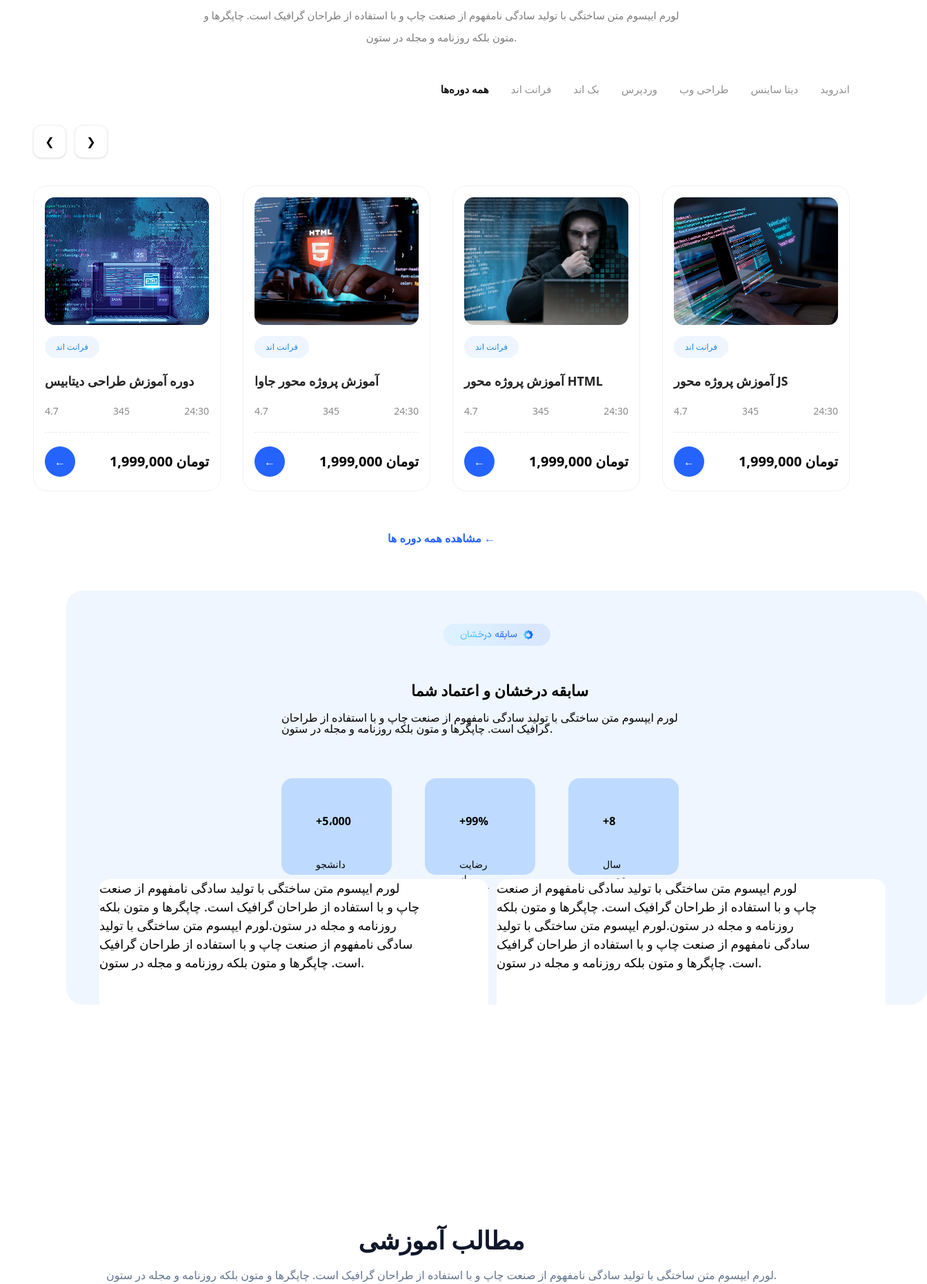
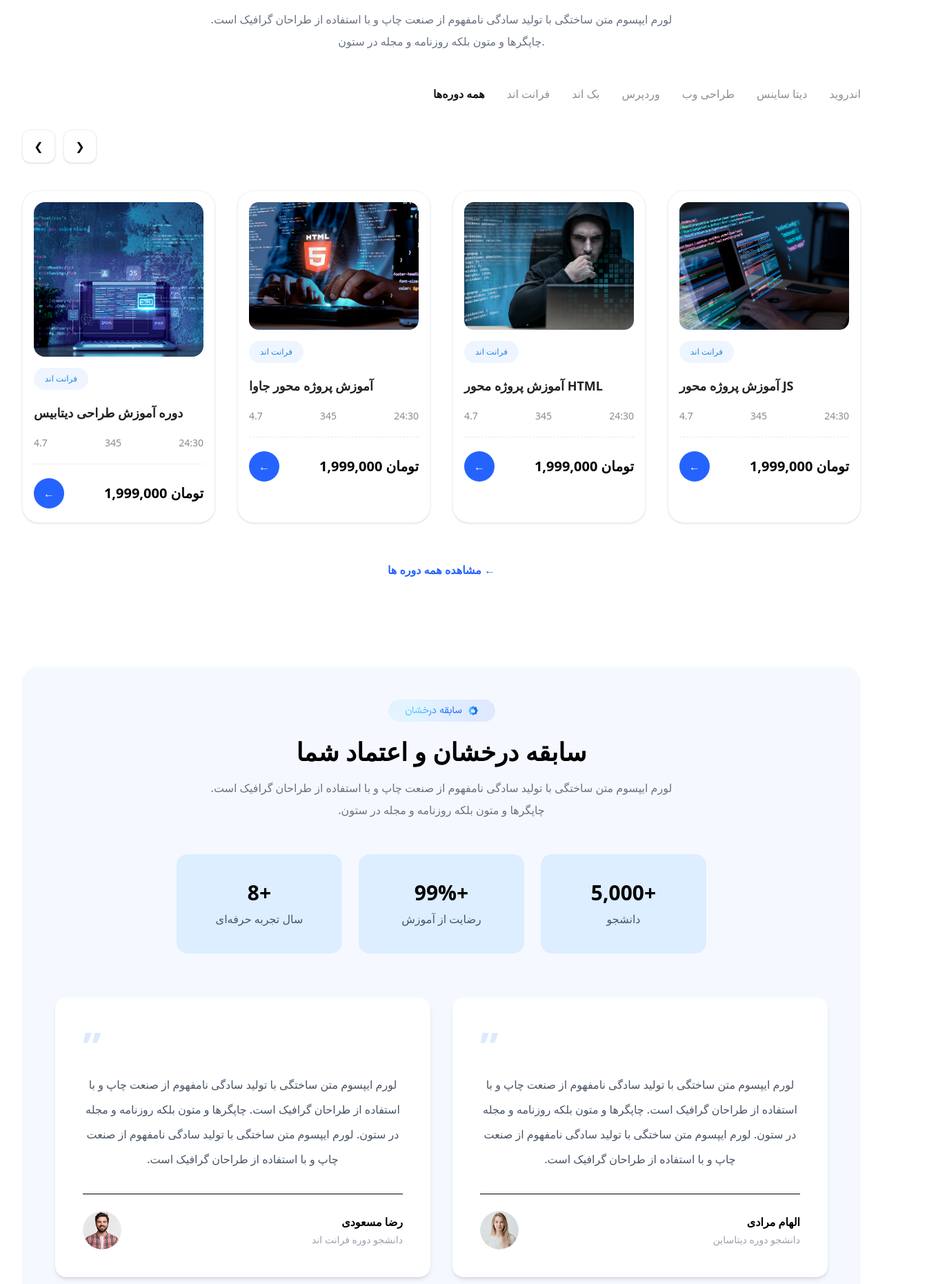
Before and after one commit to yaldaaln/test-project, a website: page src/index.html in a window 1280 px wide. Shown: the part 2583-4444 px from the top of the page at 69% size, 1344 px wide, since content can reach past the window. Drawn offline with Linux system fonts and the light colour scheme.

Commit message:
respansive fixes

```diff
--- a/src/index.html
+++ b/src/index.html
@@ -23,7 +23,7 @@
                     <img class="w-6 h-6" src="photo/shopping-cart.png " alt=" ">
 
                 </div>
-                <div class="shrink-0 ">
+                <div class="shrink-[0] ">
                     <img src="photo/Buttons.png " alt=" ">
 
                 </div>
@@ -424,21 +424,21 @@
 
 
 
-    <section class="max-w-[1248px] mx-auto py-16 px-8 bg-white ">
+    <section class="max-w-7xl mx-auto py-16 px-4 md:px-6 lg:px-8 bg-white">
         <div class="flex justify-center ">
             <span class="flex items-center gap-2 bg-[#eef5ff] text-[#1e88e5] text-sm px-5 py-2 rounded-full ">
        دوره‌های آموزشی
     </span>
         </div>
-        <h2 class="text-[42px] font-extrabold text-center text-[#222] mt-8 leading-none ">
+        <h2 class="text-3xl md:text-5xl font-extrabold text-center mt-8">
             دوره‌های لرن آکادمی
         </h2>
 
-        <p class="max-w-[700px] mx-auto text-center text-[#7c7c7c] text-[15px] leading-8 mt-5 ">
+        <p class="max-w-2xl mx-auto text-center text-gray-500 text-sm md:text-base leading-8 mt-5">
             لورم ایپسوم متن ساختگی با تولید سادگی نامفهوم از صنعت چاپ و با استفاده از طراحان گرافیک است. چاپگرها و متون بلکه روزنامه و مجله در ستون.
         </p>
 
-        <div class="flex justify-end gap-8 mt-12 text-[15px] ">
+        <div class="flex flex-wrap justify-center lg:justify-end gap-4 md:gap-8 mt-12 text-sm md:text-base">
             <button class="font-bold text-[#111] ">همه دوره‌ها</button>
             <button class="text-[#8f8f8f] ">فرانت اند</button>
             <button class="text-[#8f8f8f] ">بک اند</button>
@@ -448,8 +448,7 @@
             <button class="text-[#8f8f8f] ">اندروید</button>
         </div>
 
-        <div class="flex justify-between items-center mt-10 ">
-
+        <div class="flex justify-center lg:justify-between items-center mt-10">
             <div class="flex gap-3 ">
                 <button class="w-12 h-12 rounded-xl bg-white shadow-sm border border-[#f1f1f1] flex items-center justify-center ">
         ❮
@@ -462,12 +461,13 @@
 
         </div>
 
-        <div class="grid grid-cols-4 gap-8 mt-10 ">
+        <div class="grid grid-cols-1 sm:grid-cols-2 lg:grid-cols-3 xl:grid-cols-4 gap-8 mt-10">
 
-            <div class="bg-white rounded-[20px] overflow-hidden border border-[#f1f1f1] ">
+            <div class="bg-white rounded-3xl overflow-hidden border border-gray-100 shadow-sm hover:shadow-xl transition duration-300">
+
 
                 <div class="p-4 ">
-                    <img src="photo/Frame 354 (7).png " class="w-full h-[185px] object-cover rounded-[14px] " />
+                    <img src="photo/Frame 354 (7).png " class="w-full h-56 object-cover rounded-2xl">
                 </div>
 
                 <div class="px-4 ">
@@ -500,7 +500,7 @@
 
             </div>
 
-            <div class="bg-white rounded-[20px] overflow-hidden border border-[#f1f1f1] ">
+            <div class="bg-white rounded-3xl overflow-hidden border border-gray-100 shadow-sm hover:shadow-xl transition duration-300">
 
                 <div class="p-4 ">
                     <img src="photo/Frame 354 (4).png " class="w-full h-[185px] object-cover rounded-[14px] " />
@@ -536,7 +536,7 @@
 
             </div>
 
-            <div class="bg-white rounded-[20px] overflow-hidden border border-[#f1f1f1] ">
+            <div class="bg-white rounded-3xl overflow-hidden border border-gray-100 shadow-sm hover:shadow-xl transition duration-300">
 
                 <div class="p-4 ">
                     <img src="photo/Frame 354 (5).png " class="w-full h-[185px] object-cover rounded-[14px] ">
@@ -572,7 +572,7 @@
 
             </div>
 
-            <div class="bg-white rounded-[20px] overflow-hidden border border-[#f1f1f1] ">
+            <div class="bg-white rounded-3xl overflow-hidden border border-gray-100 shadow-sm hover:shadow-xl transition duration-300">
 
                 <div class="p-4 ">
                     <img src="photo/Frame 354 (2).png " class="w-full h-[185px] object-cover rounded-[14px] " />
@@ -621,63 +621,135 @@
 
 
 
-    <div class="w-[1248px] h-[885px] px-[96px] ">
-        <div class="w-[1248px] h-[600px] rounded-[24px] bg-blue-50 ">
-            <div class="py-[48px] px-[546.5px] ">
-                <img src="photo/Frame 14 (3).png " alt=" ">
+
+
+    <div class="max-w-7xl mx-auto px-4 md:px-6 lg:px-8 py-16" dir="rtl">
+
+        <div class="bg-[#F5F9FF] rounded-3xl p-8 md:p-12">
+
+            <div class="flex justify-center">
+                <img src="photo/Frame 14 (3).png" alt="">
             </div>
-            <div class="w-[339px] h-[48px] font-bold text-[22px] mx-[500px] ">
-                <h1>سابقه درخشان و اعتماد شما</h1>
+
+            <h2 class="text-center text-3xl md:text-4xl font-bold mt-6">
+                سابقه درخشان و اعتماد شما
+            </h2>
+
+            <p class="max-w-2xl mx-auto text-center text-gray-500 leading-8 mt-4">
+                لورم ایپسوم متن ساختگی با تولید سادگی نامفهوم از صنعت چاپ و با استفاده از طراحان گرافیک است. چاپگرها و متون بلکه روزنامه و مجله در ستون.
+            </p>
+
+            <div class="grid grid-cols-1 sm:grid-cols-3 gap-6 max-w-3xl mx-auto mt-12">
+
+                <div class="bg-[#DCEEFF] rounded-2xl h-36 flex flex-col items-center justify-center">
+                    <h3 class="text-3xl font-bold">
+                        +5,000
+                    </h3>
+
+                    <p class="text-gray-600 mt-2">
+                        دانشجو
+                    </p>
+                </div>
+
+                <div class="bg-[#DCEEFF] rounded-2xl h-36 flex flex-col items-center justify-center">
+                    <h3 class="text-3xl font-bold">
+                        +99%
+                    </h3>
+
+                    <p class="text-gray-600 mt-2">
+                        رضایت از آموزش
+                    </p>
+                </div>
+
+                <div class="bg-[#DCEEFF] rounded-2xl h-36 flex flex-col items-center justify-center">
+                    <h3 class="text-3xl font-bold">
+                        +8
+                    </h3>
+
+                    <p class="text-gray-600 mt-2">
+                        سال تجربه حرفه‌ای
+                    </p>
+                </div>
+
             </div>
-            <div class="w-[624px] h-[48px] text-[16px] leading-[100%] mx-[312px] ">
-                <p>لورم ایپسوم متن ساختگی با تولید سادگی نامفهوم از صنعت چاپ و با استفاده از طراحان گرافیک است. چاپگرها و متون بلکه روزنامه و مجله در ستون.</p>
-            </div>
-            <div class="w-[624px] h-[140px] mx-[312px] py-[48px] justify-between grid grid-cols-3 ">
-                <div class="w-[160px] h-[140px] rounded-[16px] bg-blue-200 gap-[10px] grid ">
-                    <div class="w-[71px] h-[34px] font-bold py-[50px] px-[50px] ">
-                        <h1>+5،000</h1>
+
+
+            <div class="grid grid-cols-1 lg:grid-cols-2 gap-8 mt-16">
+
+
+                <div class="bg-white rounded-2xl shadow-md p-10">
+
+                    <div class="flex justify-end">
+                        <span class="text-6xl text-blue-100 font-bold">
+                        ”
+                    </span>
                     </div>
-                    <div class="w-[43px] h-[21px] text-[14px] px-[50px] ">
-                        <p>دانشجو</p>
+
+                    <p class="text-gray-600 leading-9 text-center mt-2">
+
+                        لورم ایپسوم متن ساختگی با تولید سادگی نامفهوم از صنعت چاپ و با استفاده از طراحان گرافیک است. چاپگرها و متون بلکه روزنامه و مجله در ستون. لورم ایپسوم متن ساختگی با تولید سادگی نامفهوم از صنعت چاپ و با استفاده از طراحان گرافیک است.
+
+                    </p>
+
+                    <div class="border-t mt-8 pt-6 flex items-center justify-between">
+
+                        <div>
+
+                            <h3 class="font-bold">
+                                الهام مرادی
+                            </h3>
+
+                            <p class="text-sm text-gray-400 mt-1">
+                                دانشجو دوره دیتاساین
+                            </p>
+
+                        </div>
+
+                        <img src="photo/Ellipse 5.png" class="w-14 h-14 rounded-full object-cover">
+
                     </div>
 
                 </div>
-                <div class="w-[160px] h-[140px] rounded-[16px] bg-blue-200 gap-[10px] grid ">
-                    <div class="w-[71px] h-[34px] font-bold py-[50px] px-[50px] ">
-                        <h1>+99%</h1>
-                    </div>
-                    <div class="w-[43px] h-[21px] text-[14px] px-[50px] ">
-                        <p>رضایت از آموزش</p>
+
+
+                <div class="bg-white rounded-2xl shadow-md p-10">
+
+                    <div class="flex justify-end">
+                        <span class="text-6xl text-blue-100 font-bold">
+                        ”
+                    </span>
                     </div>
 
-                </div>
-                <div class="w-[160px] h-[140px] rounded-[16px] bg-blue-200 gap-[10px] grid ">
-                    <div class="w-[71px] h-[34px] font-bold py-[50px] px-[50px] ">
-                        <h1>+8</h1>
-                    </div>
-                    <div class="w-[43px] h-[21px] text-[14px] px-[50px] ">
-                        <p>سال تجربه حرفه‌ای</p>
+                    <p class="text-gray-600 leading-9 text-center mt-2">
+
+                        لورم ایپسوم متن ساختگی با تولید سادگی نامفهوم از صنعت چاپ و با استفاده از طراحان گرافیک است. چاپگرها و متون بلکه روزنامه و مجله در ستون. لورم ایپسوم متن ساختگی با تولید سادگی نامفهوم از صنعت چاپ و با استفاده از طراحان گرافیک است.
+
+                    </p>
+
+                    <div class="border-t mt-8 pt-6 flex items-center justify-between">
+
+                        <div>
+
+                            <h3 class="font-bold">
+                                رضا مسعودی
+                            </h3>
+
+                            <p class="text-sm text-gray-400 mt-1">
+                                دانشجو دوره فرانت اند
+                            </p>
+
+                        </div>
+
+                        <img src="photo/Ellipse 5 (1).png" class="w-14 h-14 rounded-full object-cover">
+
                     </div>
 
                 </div>
 
             </div>
-            <div class="w-[1152px] h-[435px] mx-[48px] my-[54px] grid grid-cols-2 ">
-                <div class="w-[564px] h-[435px] rounded-[16px] bg-[#FFFFFF] gap-[24px] grid ">
-                    <div class="w-[468px] h-[155px] text-[18px] tracking-[0] ">
-                        <p class=" ">لورم ایپسوم متن ساختگی با تولید سادگی نامفهوم از صنعت چاپ و با استفاده از طراحان گرافیک است. چاپگرها و متون بلکه روزنامه و مجله در ستون.لورم ایپسوم متن ساختگی با تولید سادگی نامفهوم از صنعت چاپ و با استفاده از طراحان گرافیک است.
-                            چاپگرها و متون بلکه روزنامه و مجله در ستون.</p>
-                    </div>
-                </div>
-                <div class="w-[564px] h-[435px] rounded-[16px] bg-[#FFFFFF] gap-[24px] grid ">
-                    <div class="w-[468px] h-[155px] text-[18px] tracking-[0] ">
-                        <p class=" ">لورم ایپسوم متن ساختگی با تولید سادگی نامفهوم از صنعت چاپ و با استفاده از طراحان گرافیک است. چاپگرها و متون بلکه روزنامه و مجله در ستون.لورم ایپسوم متن ساختگی با تولید سادگی نامفهوم از صنعت چاپ و با استفاده از طراحان گرافیک است.
-                            چاپگرها و متون بلکه روزنامه و مجله در ستون.</p>
-                    </div>
-                </div>
-            </div>
 
         </div>
+
     </div>
 
 
@@ -794,23 +866,23 @@
 
 
 
-    <footer class="bg-[#06152E] text-white pt-16 pb-8 ">
+    <footer class="bg-[#06152E] text-white pt-16 pb-8 px-4">
 
-        <div class="w-[1248px] h-[110px] mx-auto rounded-[24px] bg-[#0B1D3A] flex items-center justify-between px-12 ">
+        <div class="max-w-7xl mx-auto rounded-3xl bg-[#0B1D3A] flex flex-col lg:flex-row items-center justify-between gap-8 px-6 py-8">
 
-            <div class="flex items-center gap-6 ">
+            <div class="flex flex-col sm:flex-row items-center gap-4 w-full lg:w-auto">
                 <h3 class="text-[16px] font-bold ">
                 </h3>
 
-                <input type="text " placeholder="ایمیل خود را وارد کنید " class="w-[320px] h-[56px] rounded-full bg-[#16294D] px-6 outline-none ">
+                <input type="text " placeholder="ایمیل خود را وارد کنید " class="w-full sm:w-80 h-14 rounded-full bg-[#16294D] px-6 outline-none">
 
-                <button class="w-[120px] h-[56px] rounded-full bg-[#0D99FF] font-bold ">
-عضویت
-</button>
+                <button class="w-full sm:w-32 h-14 rounded-full bg-[#0D99FF] font-bold hover:bg-sky-600 transition">
+                        عضویت
+                        </button>
             </div>
 
-            <div class="flex items-center gap-5 ">
-                <span class="font-bold text-[24px] ">
+            <div class="flex flex-col sm:flex-row items-center gap-4">
+                <span class="font-bold text-xl md:text-2xl">
 شبکه های اجتماعی
 </span>
 
@@ -823,21 +895,21 @@
 
         </div>
 
-        <div class="w-[1248px] mx-auto mt-16 grid grid-cols-4 gap-16 ">
+        <div class="max-w-7xl mx-auto mt-16 grid grid-cols-1 sm:grid-cols-2 lg:grid-cols-4 gap-10 px-4">
             <div>
-                <img src="photo/Frame 405.png " class="mb-8 ">
+                <img src="photo/Frame 405.png " class="mb-8 w-32">
 
-                <p class="leading-10 text-[18px] text-gray-300 ">
+                <p class="leading-8 text-base text-gray-300">
                     لورم ایپسوم متن ساختگی با تولید سادگی نامفهوم از صنعت چاپ و با استفاده از طراحان گرافیک است.
                 </p>
             </div>
 
             <div>
-                <h3 class="font-bold text-[28px] mb-8 ">
+                <h3 class="font-bold text-xl md:text-2xl mb-6">
                     دوره‌های آموزشی
                 </h3>
 
-                <ul class="space-y-5 text-gray-300 ">
+                <ul class="space-y-4 text-gray-300 text-sm md:text-base">
                     <li>فرانت اند</li>
                     <li>بک اند</li>
                     <li>وردپرس</li>
@@ -874,14 +946,14 @@
 
         </div>
 
-        <div class="w-[1248px] mx-auto flex justify-between mt-16 ">
+        <div class="max-w-7xl mx-auto flex flex-col lg:flex-row items-center justify-between gap-6 mt-16 px-4">
 
-            <div class="flex gap-6 ">
-                <img src="photo/image 438.png " class=" w-[90px] ">
-                <img src="photo/image 437.png " class="w-[90px] ">
+            <div class="flex gap-4">
+                <img src="photo/image 438.png " class="w-20 md:w-24">
+                <img src="photo/image 437.png " class="w-20 md:w-24">
             </div>
 
-            <p class="text-gray-400 ">
+            <p class="text-gray-400 text-center text-sm md:text-base">
                 کلیه حقوق این وبسایت متعلق محفوظ میباشد.
             </p>
 
```
Also changed, not shown: src/output.css.
